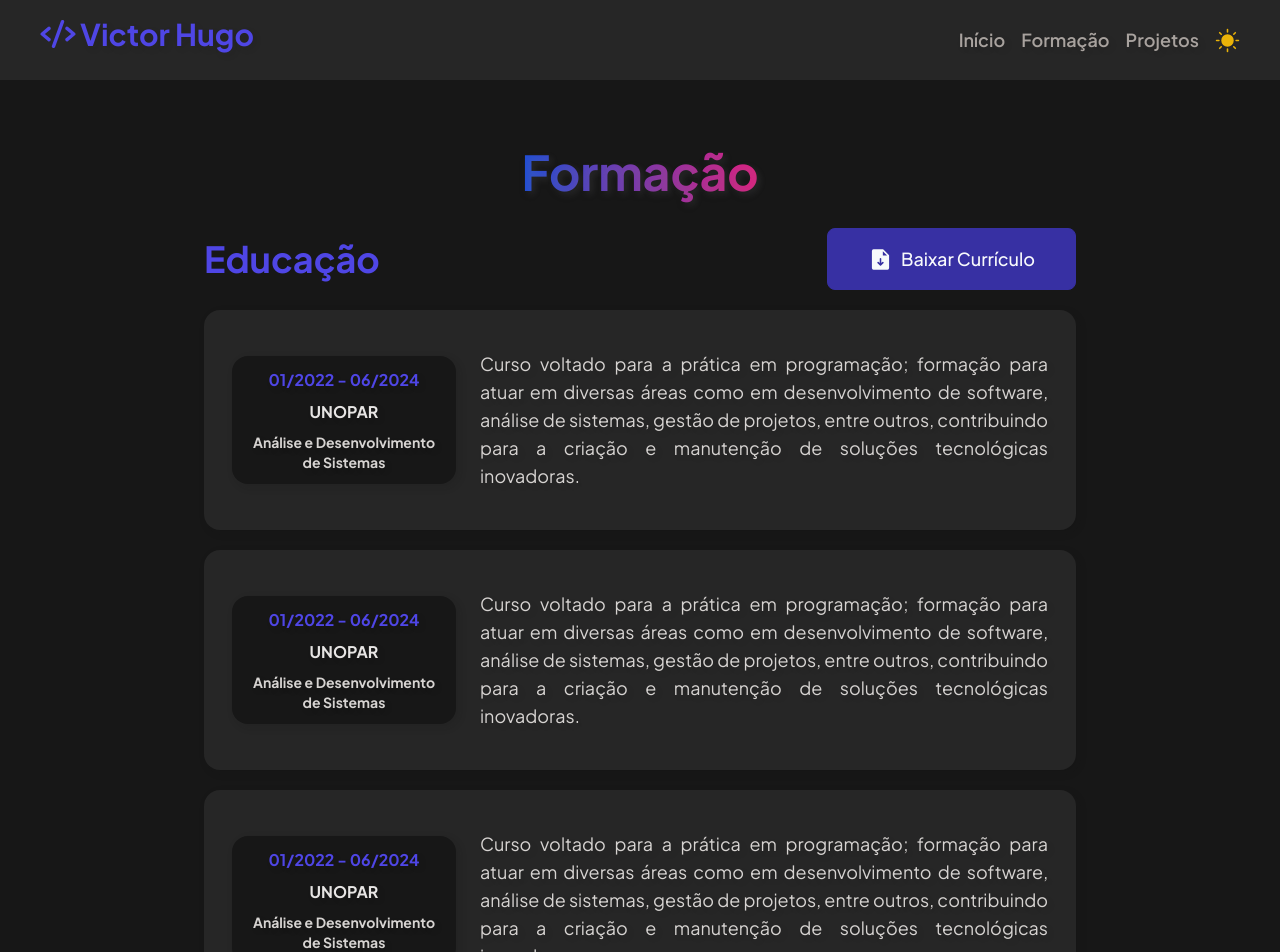
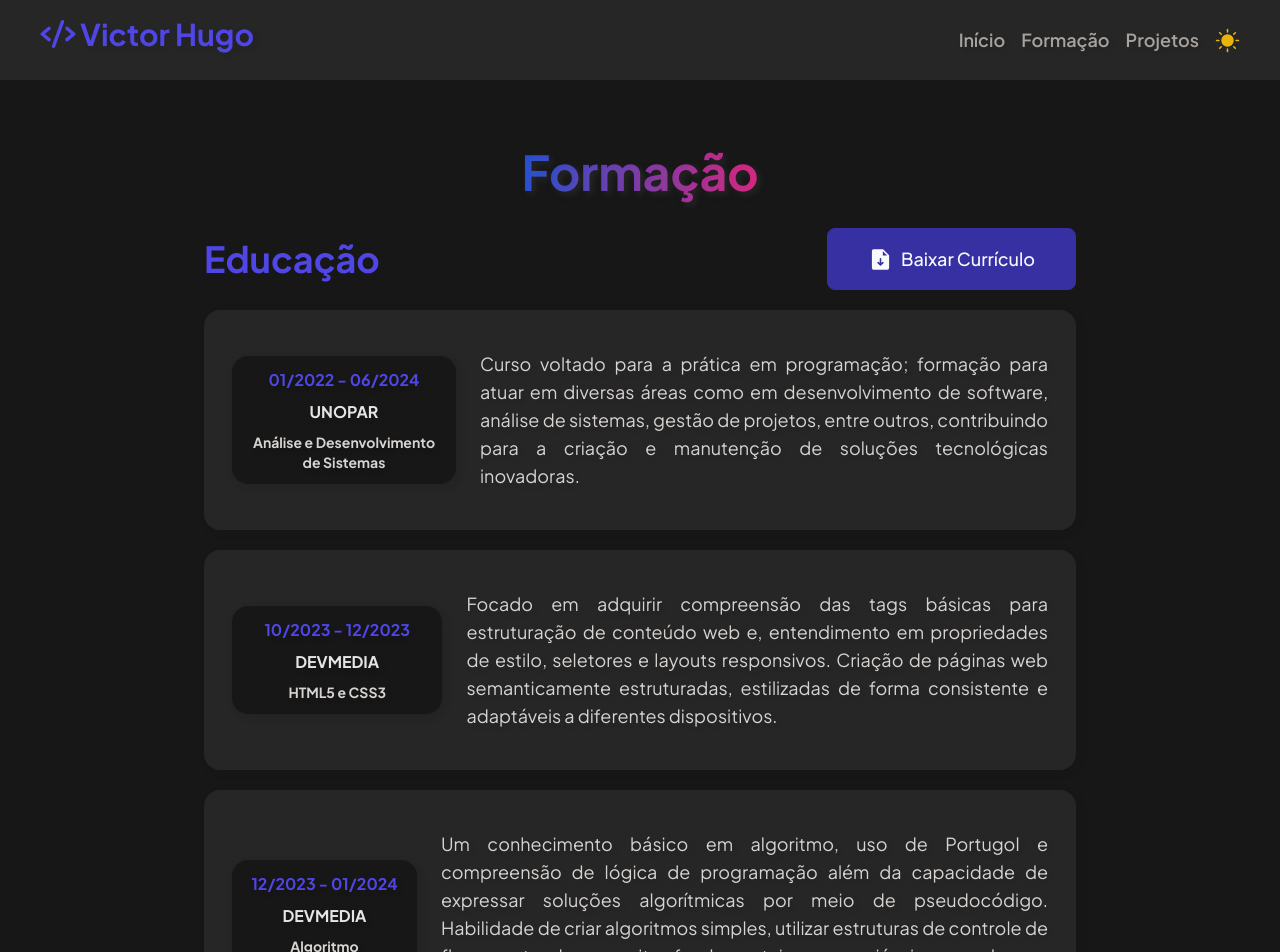
Before and after one commit to viitones/potfolio-react, a React (Vite) app: page /formacao in a window 1280 px wide. Shown: the top 952 px of the page. Built offline with nearby package versions, Linux system fonts and the light colour scheme.

Commit message:
fix bugs

```diff
--- a/package.json
+++ b/package.json
@@ -6,7 +6,7 @@
   "scripts": {
     "dev": "vite",
     "build": "tsc && vite build",
-    "deploy": "aws s3 sync build/ s3://portfolio-victordev --acl public-read",
+    "deploy": "aws s3 sync dist/ s3://my-site-victordev --acl public-read",
     "lint": "eslint . --ext ts,tsx --report-unused-disable-directives --max-warnings 0",
     "preview": "vite preview"
   },
--- a/src/components/Footer.tsx
+++ b/src/components/Footer.tsx
@@ -2,7 +2,7 @@ import "./links.css"
 
 export function Footer (){
   return(
-    <footer className="bg-cinzaFooter dark:bg-neutral-900 p-20 mt-36 sm:mt-24 lg:mt-0">
+    <footer className="bg-cinzaFooter dark:bg-neutral-900 p-20 mt-30 sm:mt-24 lg:mt-0">
       <div className="max-w-7xl mx-auto flex flex-col gap-6 justify-center items-center">
         <h2 className="text-5xl font-bold text-center bg-gradient-to-l from-azul to-rosa bg-clip-text text-transparent text-shadow dark:shadow-neutral-900/10">Sobre Mim</h2>
         <h3 className="text-lg font-medium text-center text-cinzaApr dark:text-stone-200">Meu nome é Victor Hugo e sou um futuro Dev Full Stack</h3>
--- a/src/components/Graduacoes.tsx
+++ b/src/components/Graduacoes.tsx
@@ -1,12 +1,21 @@
-export function Graduacoes(){
+interface dadosGraduacoes {
+    title:{
+        data: string
+        instituicao: string
+        curso: string
+        desc: string
+    }
+}
+
+export function Graduacoes({title}: dadosGraduacoes){
     return(
         <div className="w-full sm:w-fit flex flex-col md:flex-row justify-between gap-6 items-center px-7 py-10 rounded-2xl bg-white dark:bg-neutral-800 text-shadow shadow-zinc-500/20 shadow-[3px_3px_6px_2px_#383b3f34] dark:shadow-neutral-900/10">
             <div className="bg-cinzaFooter dark:bg-neutral-900 text-shadow shadow-zinc-500/20 flex flex-col justify-center items-center text-center gap-2 font-bold w-full md:max-w-56 rounded-2xl p-3 shadow-[3px_3px_6px_2px_#383b3f34] dark:shadow-neutral-900/10">
-                <span className="text-azul dark:text-indigo-600">01/2022 - 06/2024</span>
-                <h3 className="text-base dark:text-stone-200">UNOPAR</h3>
-                <p className="font-base text-sm text-cinzaNavHover dark:text-stone-300">Análise e Desenvolvimento de Sistemas</p>
+                <span className="text-azul dark:text-indigo-600">{title.data}</span>
+                <h3 className="text-base dark:text-stone-200">{title.instituicao}</h3>
+                <p className="font-base text-sm text-cinzaNavHover dark:text-stone-300">{title.curso}</p>
             </div>
-            <p className="text-justify text-lg text-cinzaNavHover dark:text-stone-300">Curso voltado para a prática em programação; formação para atuar em diversas áreas como em desenvolvimento de software, análise de sistemas, gestão de projetos, entre outros, contribuindo para a criação e manutenção de soluções tecnológicas inovadoras.</p>
+            <p className="text-justify text-lg text-cinzaNavHover dark:text-stone-300">{title.desc}</p>
         </div>
     )
 }
--- a/src/pages/Formacao.tsx
+++ b/src/pages/Formacao.tsx
@@ -6,13 +6,19 @@ import { Skill } from "../components/Skill";
 import curriculo from "../download/Curriculo - Victor Hugo da Silva Martins.pdf"
 
 export function Formacao (){
+  const formac = [
+    {id: 1, data: "01/2022 - 06/2024", intituicao: "UNOPAR", curso: "Análise e Desenvolvimento de Sistemas", desc: "Curso voltado para a prática em programação; formação para atuar em diversas áreas como em desenvolvimento de software, análise de sistemas, gestão de projetos, entre outros, contribuindo para a criação e manutenção de soluções tecnológicas inovadoras."},
+    {id: 2, data: "10/2023 - 12/2023", intituicao: "DEVMEDIA", curso: "HTML5 e CSS3", desc: "Focado em adquirir compreensão das tags básicas para estruturação de conteúdo web e, entendimento em propriedades de estilo, seletores e layouts responsivos. Criação de páginas web semanticamente estruturadas, estilizadas de forma consistente e adaptáveis a diferentes dispositivos."},
+    {id: 3, data: "12/2023 - 01/2024",intituicao: "DEVMEDIA", curso: "Algoritmo", desc: "Um conhecimento básico em algoritmo, uso de Portugol e compreensão de lógica de programação além da capacidade de expressar soluções algorítmicas por meio de pseudocódigo. Habilidade de criar algoritmos simples, utilizar estruturas de controle de fluxo e entender conceitos fundamentais como variáveis, operadores e estruturas condicionais."},
+  ]
+
   const skill = [
     {id: 1, content: "Comunicativo"},
     {id: 2, content: "Proativo"},
-    {id: 2, content: "Aprendizado rápido"},
-    {id: 2, content: "Determinado"},
-    {id: 2, content: "Trabalho em equipe"},
-    {id: 2, content: "Busca resultados"},
+    {id: 3, content: "Aprendizado rápido"},
+    {id: 4, content: "Determinado"},
+    {id: 5, content: "Trabalho em equipe"},
+    {id: 6, content: "Busca resultados"},
   ]
 
   const prof = [
@@ -40,9 +46,9 @@ export function Formacao (){
 
         <div className="flex flex-col items-center justify-center gap-5 w-auto">
 
-          <Graduacoes />
-          <Graduacoes />
-          <Graduacoes />
+          {formac.map((formm)=>(
+            <Graduacoes key={formm.id} title={{data: formm.data, instituicao: formm.intituicao, curso: formm.curso, desc: formm.desc}} />
+          ))}
 
           <div className="w-full min-w-full sm:w-fit flex flex-col justify-between items-start gap-6 px-7 py-10 rounded-2xl bg-white dark:bg-neutral-800 text-shadow shadow-zinc-500/20 shadow-[3px_3px_6px_2px_#383b3f34] dark:shadow-neutral-900/10">
 
@@ -67,7 +73,7 @@ export function Formacao (){
 
               <div className="flex items-center justify-center gap-2">
                 <Code className="size-9 p-1 rounded-lg text-white hidden md:inline-flex bg-gradient-to-l from-rosa to-azul" />
-                <h3 className="text-[2rem] text-center font-bold text-shadow shadow-zinc-500/20 bg-gradient-to-l from-rosa to-azul bg-clip-text text-transparent drop-shadow-md">Habilidades profissionais</h3>
+                <h3 className="text-[2rem] text-center font-bold text-shadow shadow-zinc-500/20 bg-gradient-to-l from-rosa to-azul bg-clip-text text-transparent drop-shadow-md">Linguagens</h3>
               </div>
 
               <div className="flex flex-wrap items-center justify-center gap-5 mt-3">
--- a/src/pages/Home.tsx
+++ b/src/pages/Home.tsx
@@ -32,8 +32,8 @@ export function Home (){
           </div>
 
           <div className='max-w-lg lg:ml-12'>
-            <div className='relative bg-gradient-to-tl from-azul to-rosa size-[13rem] sm:size-[20rem] lg:size-[28rem] 2xl:size-[36rem] rounded-[40px] sm:rounded-[70px] '>
-              <img className='absolute bottom-[-8px] sm:bottom-[10px] lg:bottom-[16px] 2xl:bottom-[20px] -translate-x-2 sm:-translate-x-4 scale-95 sm:scale-105 pointer-events-none' src={eu} alt="Victor Hugo" />
+            <div className='relative bg-gradient-to-tl from-azul to-rosa size-[15rem] sm:size-[20rem] lg:size-[28rem] 2xl:size-[36rem] rounded-[40px] sm:rounded-[70px] '>
+              <img className='absolute bottom-[8px] sm:bottom-[10px] lg:bottom-[16px] 2xl:bottom-[19px] -translate-x-2 sm:-translate-x-4 scale-105 sm:scale-105 pointer-events-none' src={eu} alt="Victor Hugo" />
               <img className='absolute -right-10 sm:-right-12 2xl:-right-16 top-6 sm:top-12 size-28 sm:size-36 2xl:size-44 scale-75 sm:scale-100' src={DotsBr} alt="" />
               <img className='absolute -right-[75px] sm:-right-24 2xl:-right-28 top-12 sm:top-24 size-28 sm:size-36 2xl:size-44 scale-75 sm:scale-100' src={DotsAz} alt="" />
               <img className='absolute -left-10 sm:-left-12 2xl:-left-16 bottom-6 sm:bottom-12 size-28 sm:size-36 2xl:size-44 scale-75 sm:scale-100' src={DotsBr} alt="" />
```
